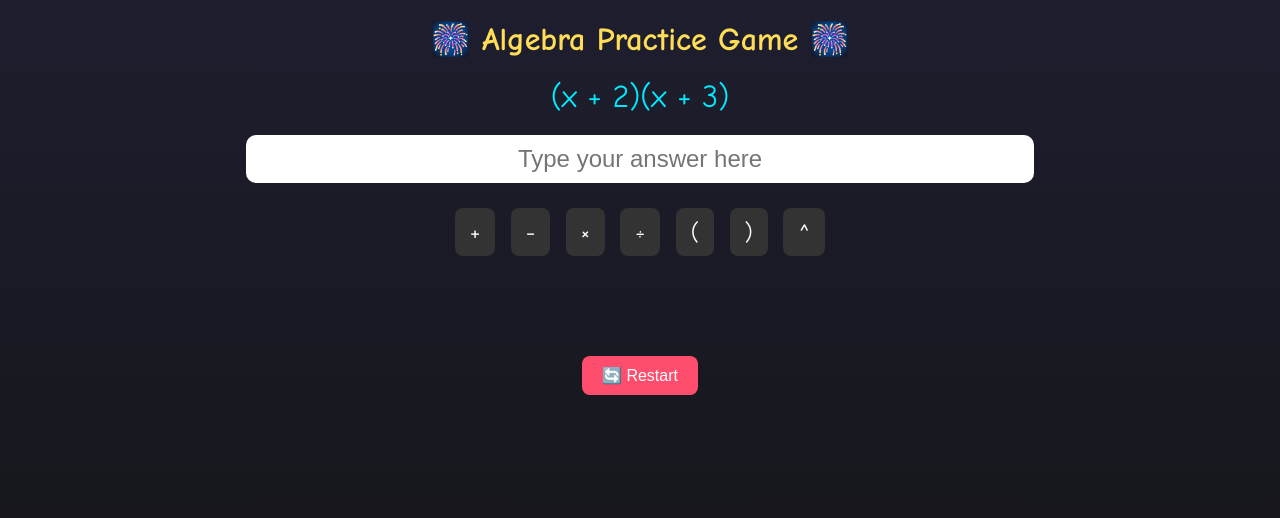
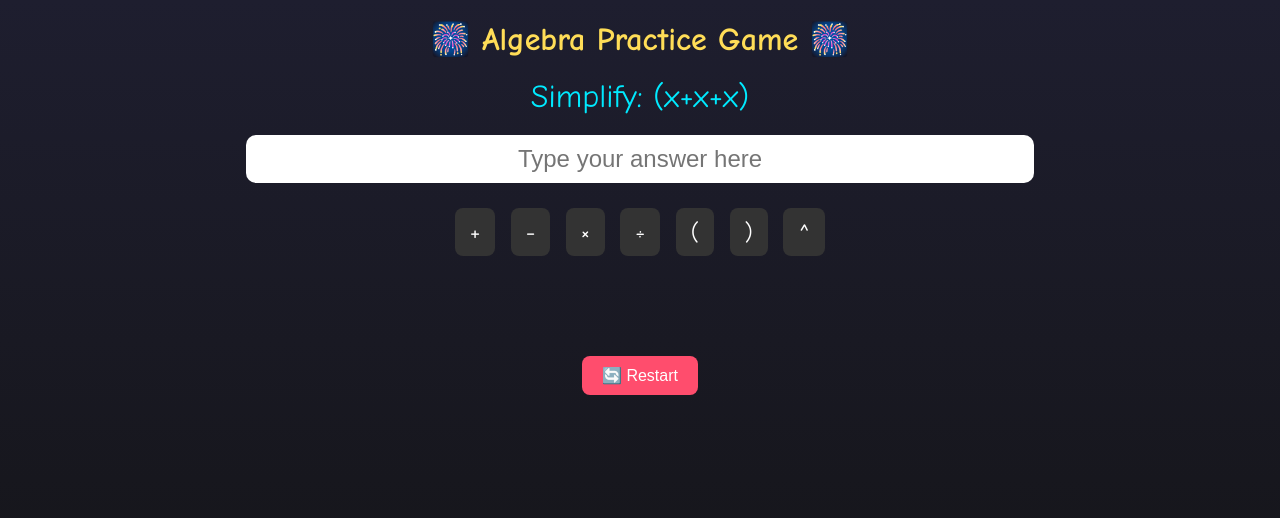
Before and after one commit to Expertmathtutoring/algebraictechniques1, a plain HTML site: page index.html in a window 1280 px wide. Drawn offline with Linux system fonts and the light colour scheme.

Commit message:
index.html

```diff
--- a/index.html
+++ b/index.html
@@ -22,9 +22,7 @@
   #feedback { margin: 20px; font-size: 1.3em; min-height: 40px; }
   .correct { color: #00ff99; }
   .wrong { color: #ff4d6d; }
-  #symbols {
-    margin: 20px 0;
-  }
+  #symbols { margin: 20px 0; }
   .symbol {
     display: inline-block;
     margin: 5px; padding: 10px 15px;
@@ -67,14 +65,38 @@
 <audio id="applause" src="https://www.soundjay.com/human/applause-8.mp3"></audio>
 
 <script>
-const questions = [
-  {q: "(x + 2)(x + 3)", a: "x^2+5x+6"},
+// Extended & varied question set
+let questions = [
+  {q: "Expand: (x + 2)(x + 3)", a: "x^2+5x+6"},
   {q: "Expand: 2(x + 4)", a: "2x+8"},
   {q: "Simplify: 3x + 4x", a: "7x"},
   {q: "Factorise: x^2 + 5x + 6", a: "(x+2)(x+3)"},
   {q: "Simplify: 2x + 3x - x", a: "4x"},
+  {q: "Expand: (x + 5)^2", a: "x^2+10x+25"},
+  {q: "Simplify: 6a - 2a + 4", a: "4a+4"},
+  {q: "Expand: (2x)(3x)", a: "6x^2"},
+  {q: "Factorise: x^2 - 9", a: "(x-3)(x+3)"},
+  {q: "Simplify: (x+x+x)", a: "3x"},
+  {q: "Expand: (x - 4)(x + 4)", a: "x^2-16"},
+  {q: "Factorise: 2x+6", a: "2(x+3)"},
+  {q: "Simplify: 5y + 7y - 2y", a: "10y"},
+  {q: "Expand: (3x + 2)(x)", a: "3x^2+2x"},
+  {q: "Factorise: x^2 + 7x + 10", a: "(x+2)(x+5)"},
+  {q: "Expand: (x - 2)^2", a: "x^2-4x+4"},
+  {q: "Simplify: 8m - 3m + 6", a: "5m+6"},
+  {q: "Factorise: x^2 - 4x + 4", a: "(x-2)(x-2)"},
+  {q: "Expand: (x + 1)(x + 7)", a: "x^2+8x+7"},
+  {q: "Simplify: 12a + 5a - 7", a: "17a-7"},
+  {q: "Expand: (y + 2)(y - 2)", a: "y^2-4"},
+  {q: "Factorise: y^2 + 6y + 9", a: "(y+3)(y+3)"}
 ];
+
 let index = 0;
+
+// Shuffle questions
+function shuffle(arr) {
+  return arr.sort(()=>Math.random()-0.5);
+}
 
 function normalise(expr) {
   return expr.replace(/\s+/g, "")
@@ -85,7 +107,10 @@ function normalise(expr) {
 }
 
 function newQuestion() {
-  if (index >= questions.length) index = 0;
+  if (index >= questions.length) {
+    index = 0; // restart when finished
+    questions = shuffle(questions);
+  }
   document.getElementById("question").textContent = questions[index].q;
   document.getElementById("answer-input").value = "";
   document.getElementById("feedback").textContent = "";
@@ -124,11 +149,13 @@ function launchFireworks() {
   }
 }
 
+// Answer on Enter
 document.getElementById("answer-input")
   .addEventListener("keydown", e => {
     if (e.key === "Enter") checkAnswer();
   });
 
+// Click to insert symbols
 document.querySelectorAll(".symbol").forEach(sym=>{
   sym.addEventListener("click", ()=>{
     const input = document.getElementById("answer-input");
@@ -137,10 +164,15 @@ document.querySelectorAll(".symbol").forEach(sym=>{
   });
 });
 
+// Restart game
 document.getElementById("restart").onclick = ()=>{
-  index = 0; newQuestion();
+  index = 0;
+  questions = shuffle(questions);
+  newQuestion();
 };
 
+// Start game
+questions = shuffle(questions);
 newQuestion();
 </script>
 </body>
```
